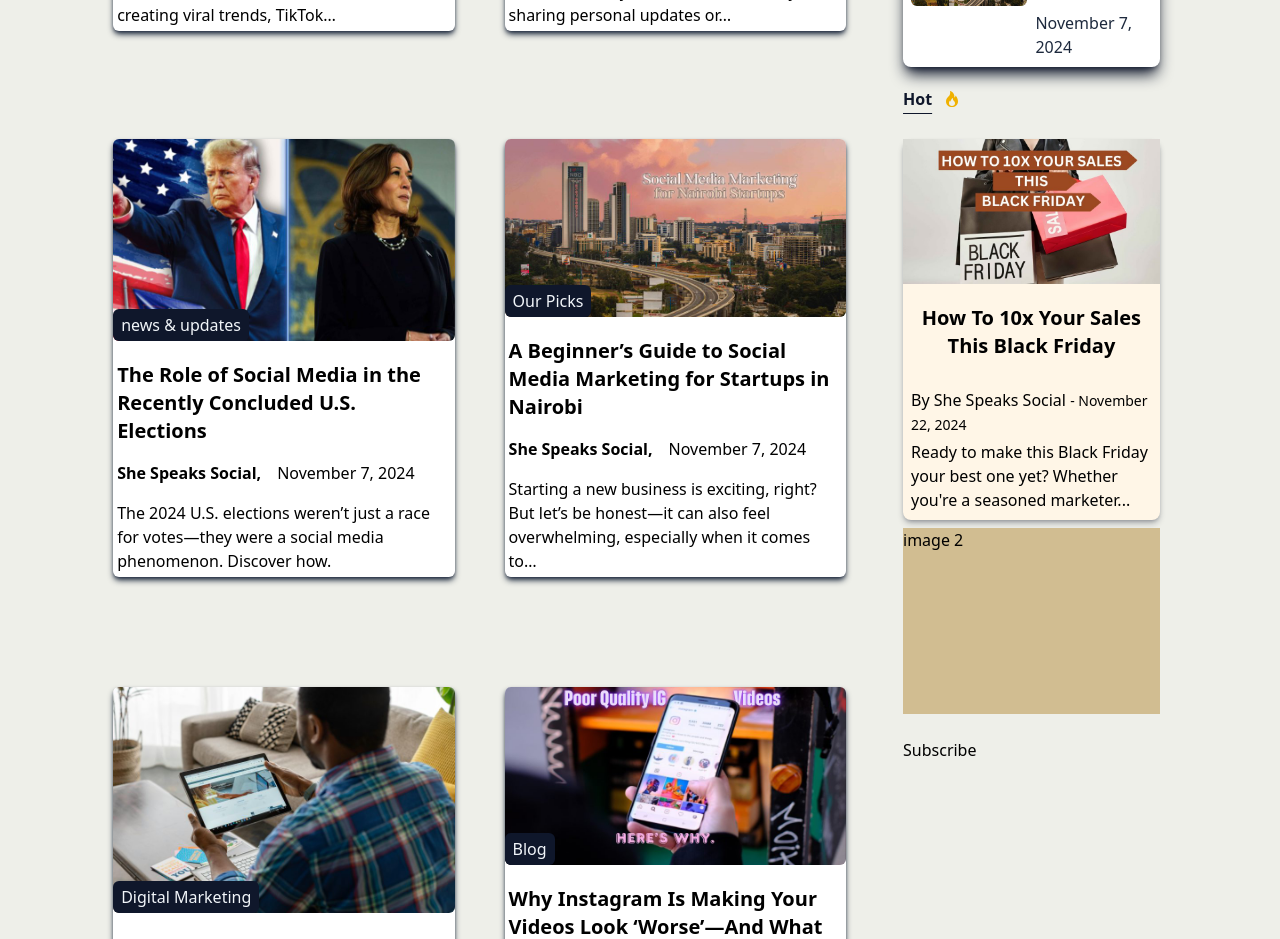
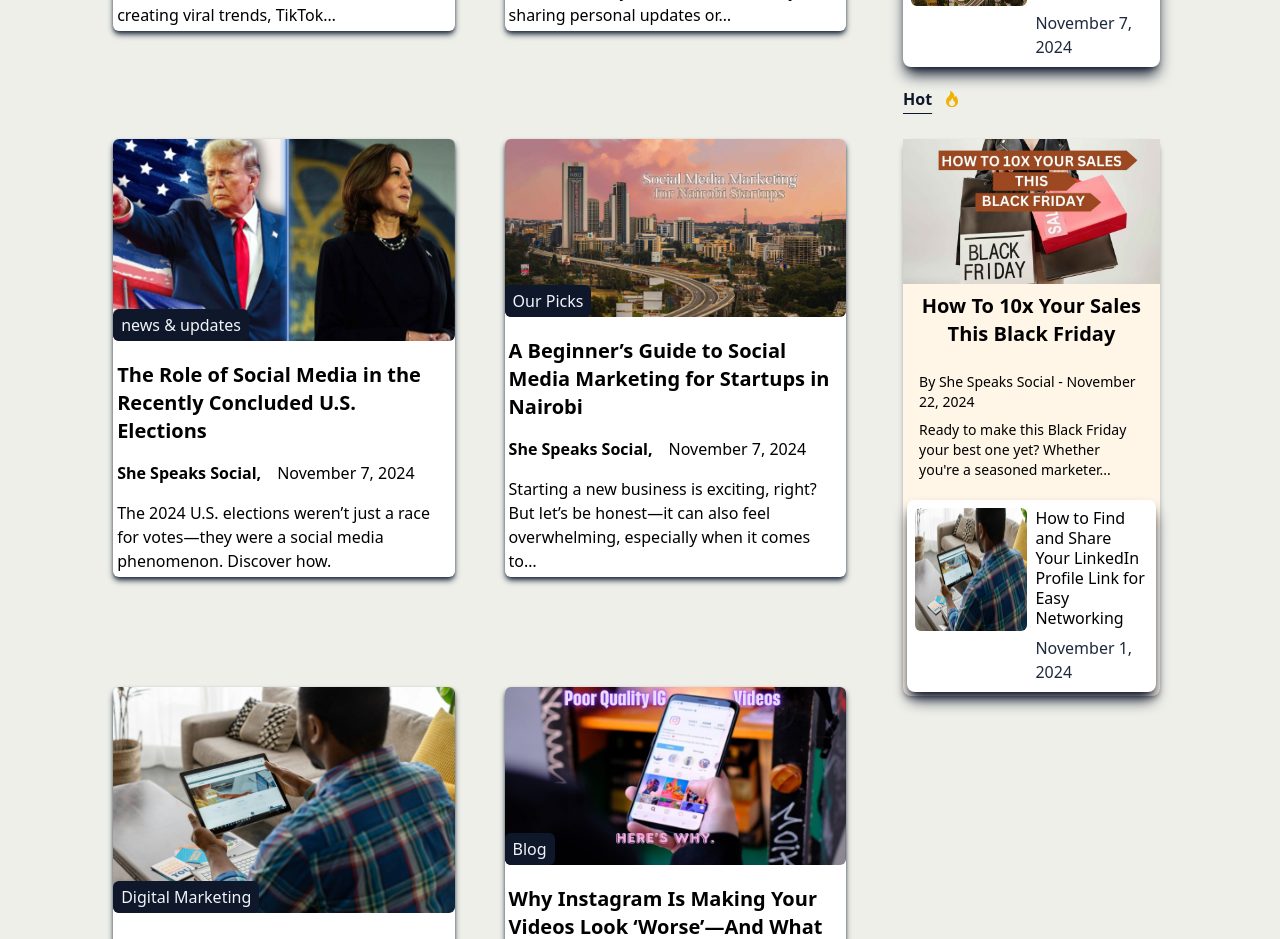
Before and after one commit to MatthewsRicky/shespeaksocial, a Next.js app: page /blog in a window 1280 px wide. Shown: the part 1100-2039 px from the top of the page. Built offline with nearby package versions, Linux system fonts and the light colour scheme.

Commit message:
layout design

```diff
--- a/components/Hot.tsx
+++ b/components/Hot.tsx
@@ -9,19 +9,30 @@ const Hot = () => {
 					Hot
 					<span className="text-yellow-500"><BsFire /></span>
 				</h1>
-			<div className="grid grid-cols-1 grid-rows-3 gap-2">
-				<div className="bg-serenade col-span-1 gap-3 items-start justify-start row-span-2 flex flex-col rounded-lg shadow-md shadow-slate-900/30">
+			<div className="grid grid-cols-1 grid-rows-3 h-fit gap-2">
+				<div className="bg-serenade col-span-1 mb-6 items-start justify-start row-span-2 flex flex-col rounded-lg shadow-md shadow-slate-900/30">
 					<Image src="/blackfriday.jpg" alt="Hot" width={500} height={500} />
 					<h1 className="text-xl font-semibold p-2 text-center">How To 10x Your Sales This Black Friday</h1>
-					<div className="flex flex-col gap-1 p-2">
-						<h2 className="font-medium text-md">By She Speaks Social <span className="font-normal text-sm">- November 22, 2024</span></h2>
-						<p>Ready to make this Black Friday your best one yet? Whether you&apos;re a seasoned marketer...</p>
+					<div className="flex flex-col gap-2 p-4">
+						<h2 className="font-medium text-sm">By She Speaks Social <span className="font-normal text-sm">- November 22, 2024</span></h2>
+						<p className="text-sm flex text-left">Ready to make this Black Friday your best one yet? Whether you&apos;re a seasoned marketer...</p>
+					</div>
+					<div className="bg-white col-span-1 row-span-1 flex m-1 rounded-md">
+						<div className="bg-white flex flex-col h-full items-start justify-start p-2 rounded-lg shadow-lg shadow-slate-900">
+							<div className="grid grid-cols-2 gap-2 w-full">
+								<Image src="/digital-marketing.jpg" alt="Our Picks" height={500} width={500} className="rounded-md flex w-full h-[70%]"/>
+								<section className="flex flex-col w-full justify-center gap-2">
+									<h1 className="font-medium leading-5 text-md">
+										How to Find and Share Your LinkedIn Profile Link for Easy Networking
+									</h1>
+									<h2 className="text-slate-800 font-regular">November 1, 2024</h2>
+								</section>
+							</div>
+						</div>
 					</div>
 				</div>
-				<div className="bg-sorrell-brown col-span-1 row-span-1">
-					image 2
+
 				</div>
-			</div>
 		</main>
 	)
 }
```
